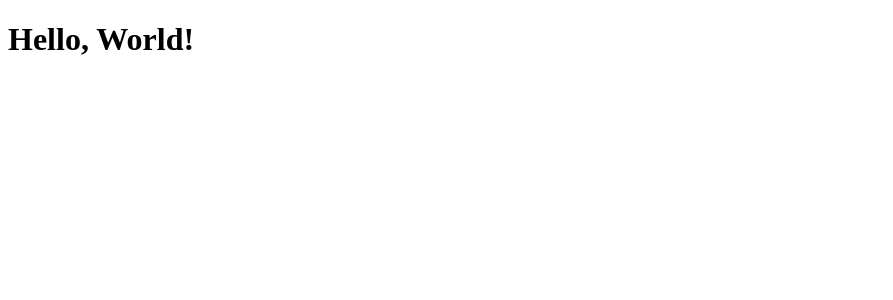
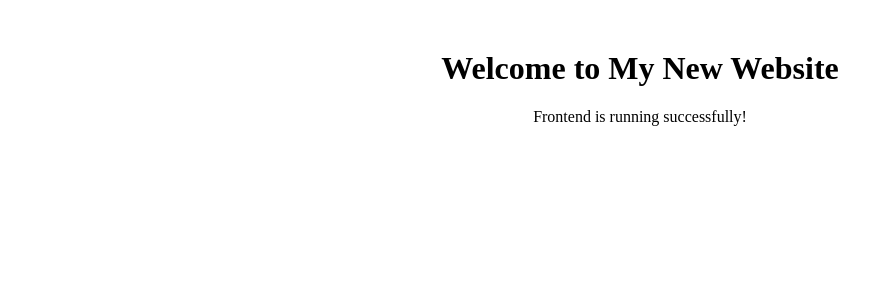
Before and after one commit to kevinniev/my-new-website, a React (Create React App) app in the folder frontend/: page / in a window 1280 px wide. Shown: the top 300 px of the page, without its empty margins (0-893 px from the left). Built offline with nearby package versions, Linux system fonts and the light colour scheme.

Commit message:
Update index.js to implement main React rendering logic

```diff
--- a/frontend/index.js
+++ b/frontend/index.js
@@ -1,12 +1,5 @@
 import React from 'react';
 import ReactDOM from 'react-dom';
+import App from './App';
 
-const App = () => {
-    return (
-        <div>
-            <h1>Hello, World!</h1>
-        </div>
-    );
-};
-
-ReactDOM.render(<App />, document.getElementById('root'));
+ReactDOM.render(<React.StrictMode><App /></React.StrictMode>, document.getElementById('root'));
```
